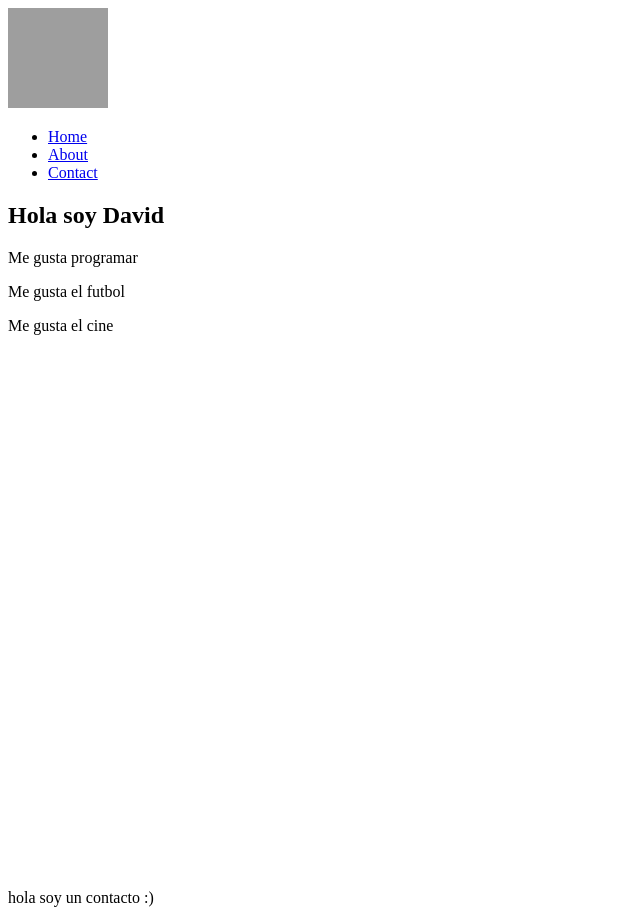
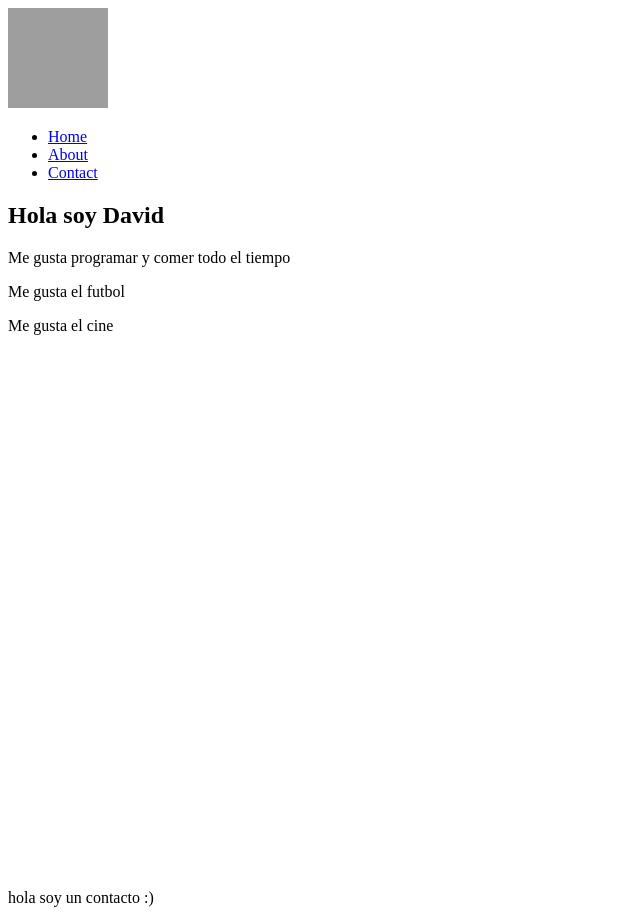
Before and after one commit to davidfer1112/PortafolioACM, a plain HTML site: page index.html in a window 1280 px wide. Shown: the whole page, without its empty margins (0-640 px from the left). Drawn offline with Linux system fonts and the light colour scheme; grey boxes are pictures that could not be loaded.

Commit message:
Update index.html

```diff
--- a/index.html
+++ b/index.html
@@ -22,7 +22,7 @@
     <section class="AboutMe">
         <h1>Hola soy David</h1>
 
-        <p>Me gusta programar</p>
+        <p>Me gusta programar y comer todo el tiempo</p>
 
         <p>Me gusta el futbol</p>
 
```
